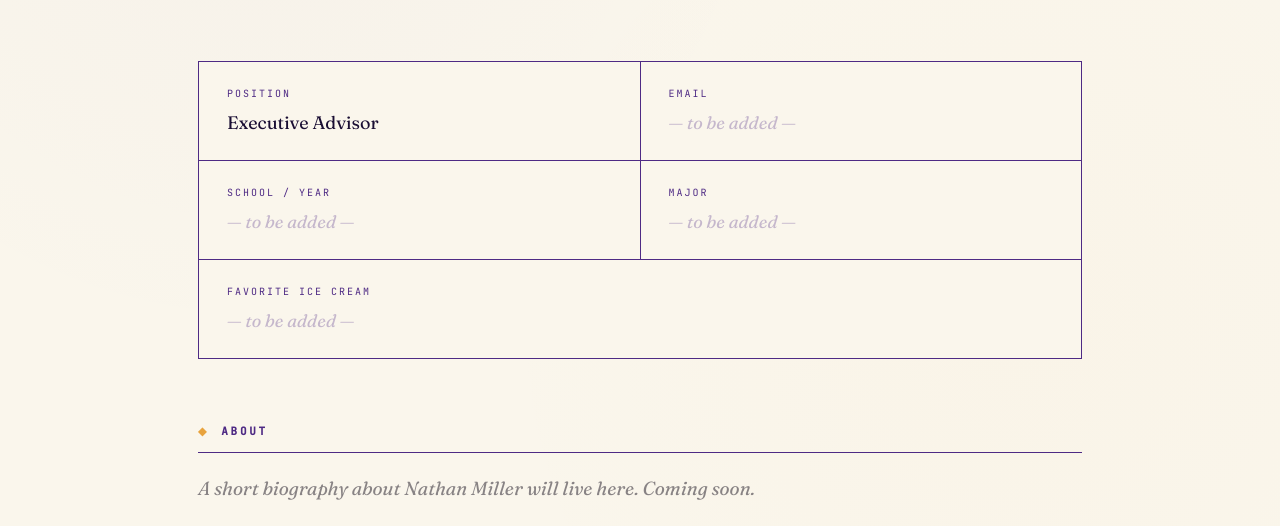
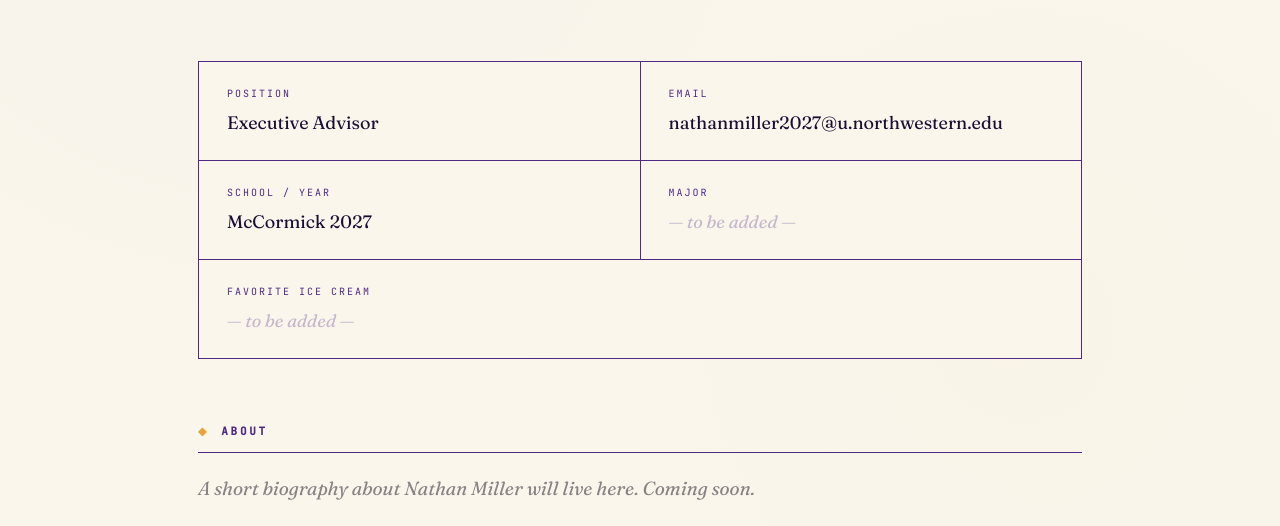
Before and after one commit to dylankiellstone-ops/nemoemt.github.io, a plain HTML site: page people/nathan-miller.html in a window 1280 px wide. Shown: the part 571-1097 px from the top of the page. Drawn offline with Linux system fonts and the light colour scheme.

Commit message:
Update nathan-miller.html

```diff
--- a/people/nathan-miller.html
+++ b/people/nathan-miller.html
@@ -38,11 +38,11 @@
     </div>
     <div class="info-cell">
       <div class="label">Email</div>
-      <div class="value"><span class="placeholder">— to be added —</span></div>
+      <div class="value">nathanmiller2027@u.northwestern.edu</div>
     </div>
     <div class="info-cell">
       <div class="label">School / Year</div>
-      <div class="value"><span class="placeholder">— to be added —</span></div>
+      <div class="value">McCormick 2027</div>
     </div>
     <div class="info-cell">
       <div class="label">Major</div>
```
